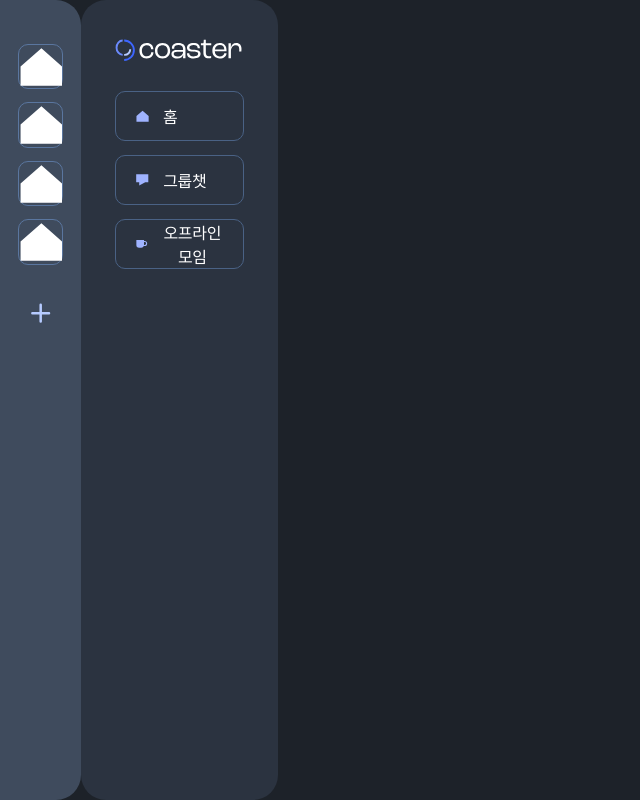
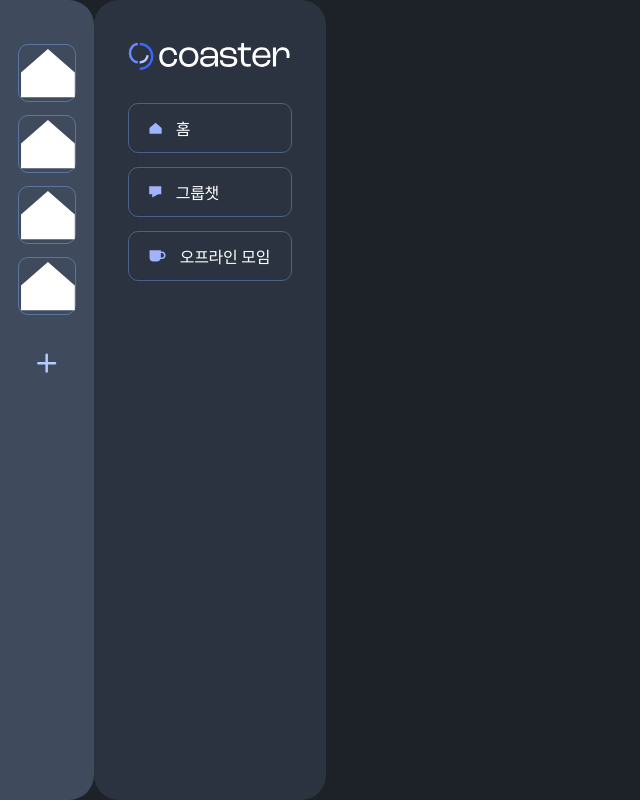
Before and after one commit to Coastee/Coastee-Client, a React (Vite) app: page /dm in a window 1280 px wide. Shown: the whole page, without its empty margins (0-640 px from the left). Built offline with nearby package versions, Linux system fonts and the light colour scheme; a web font is replaced by a local one.

Commit message:
#16 [FIX] HomePage 렌더링 시 헤더 작아지는 오류 해결

```diff
--- a/src/pages/HomePage/HomePage.styles.ts
+++ b/src/pages/HomePage/HomePage.styles.ts
@@ -1,7 +1,7 @@
 import { css } from "@emotion/react";
 
 export const containerStyle = css`
-  width: 100vw;
+  width: calc(100vw - 32.6rem);
   height: 100vh;
 `;
 
```
